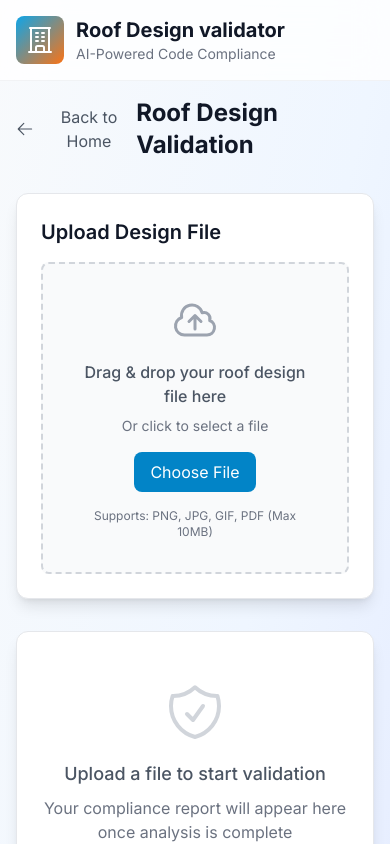
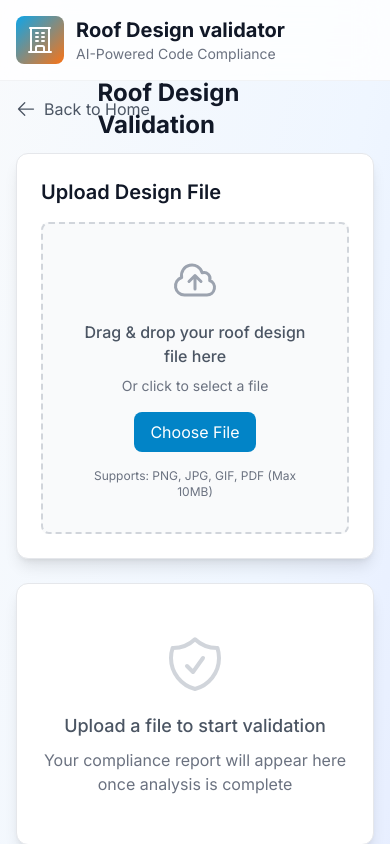
Before and after one commit to saranjv426/multi-agent, a Next.js app in the folder frontend/: page / in a window 390 px wide. Both pictures are taken after a click on the button "Start Validation". Shown: the top 844 px of the page. Built offline with nearby package versions, Linux system fonts and the light colour scheme.

Commit message:
Center title and improve responsive layout

```diff
--- a/frontend/components/UploadInterface.tsx
+++ b/frontend/components/UploadInterface.tsx
@@ -271,10 +271,12 @@ export default function UploadInterface({ onBack }: UploadInterfaceProps) {
             <span>Back to Home</span>
           </button>
 
-          <h1 className="text-2xl font-bold text-gray-900">Roof Design Validation</h1>
+          <h1 className="text-2xl font-bold text-gray-900 absolute left-1/2 transform -translate-x-1/2">Roof Design Validation</h1>
+
+          <div></div> {/* Spacer for balance */}
         </div>
 
-        <div className="grid grid-cols-1 xl:grid-cols-2 gap-8 min-h-[calc(100vh-200px)]">
+        <div className="grid grid-cols-1 lg:grid-cols-2 gap-6 lg:gap-8 min-h-[calc(100vh-200px)]">
           {/* Upload Section */}
           <div className="space-y-4 h-full">
             <motion.div
```
